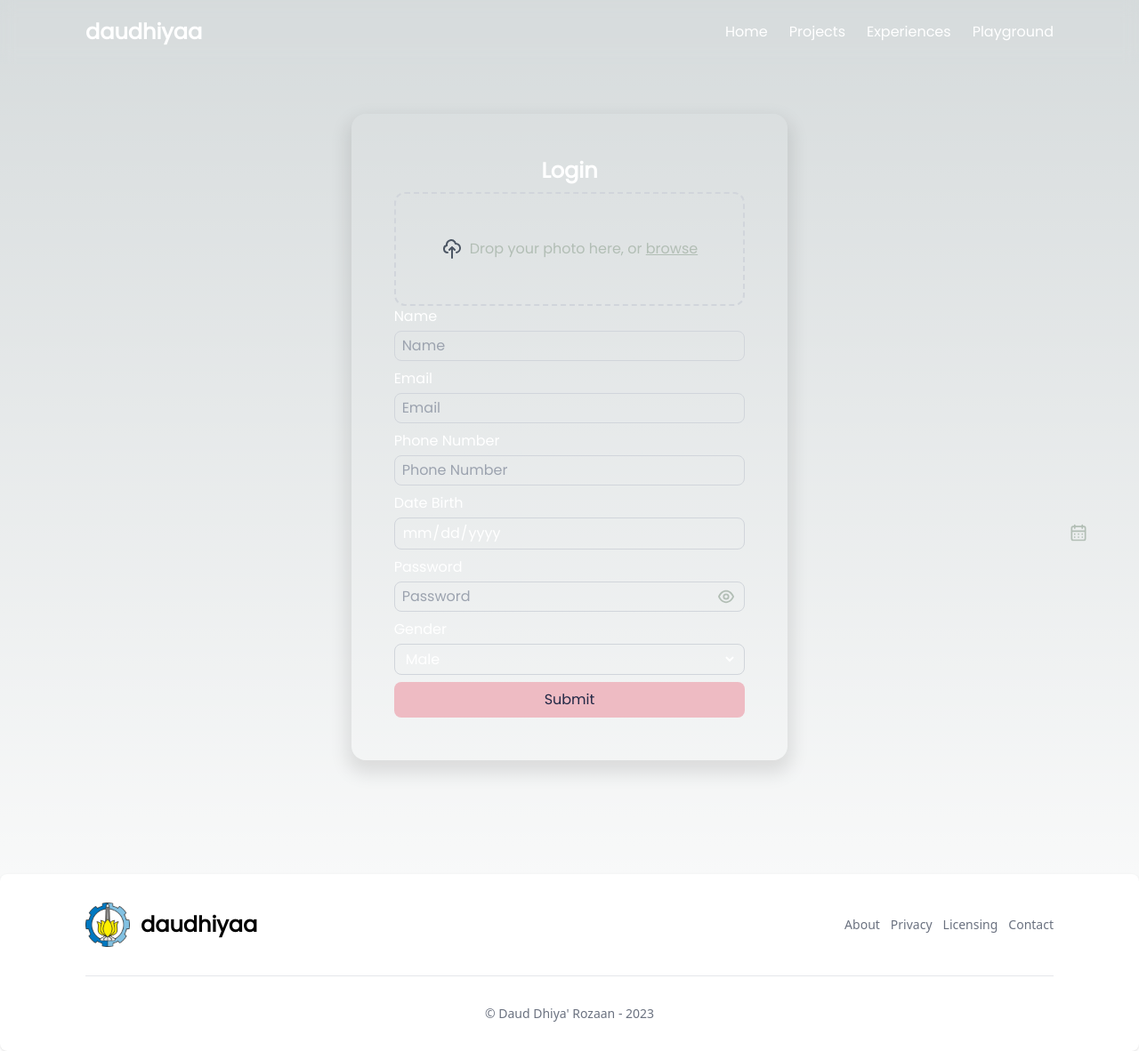
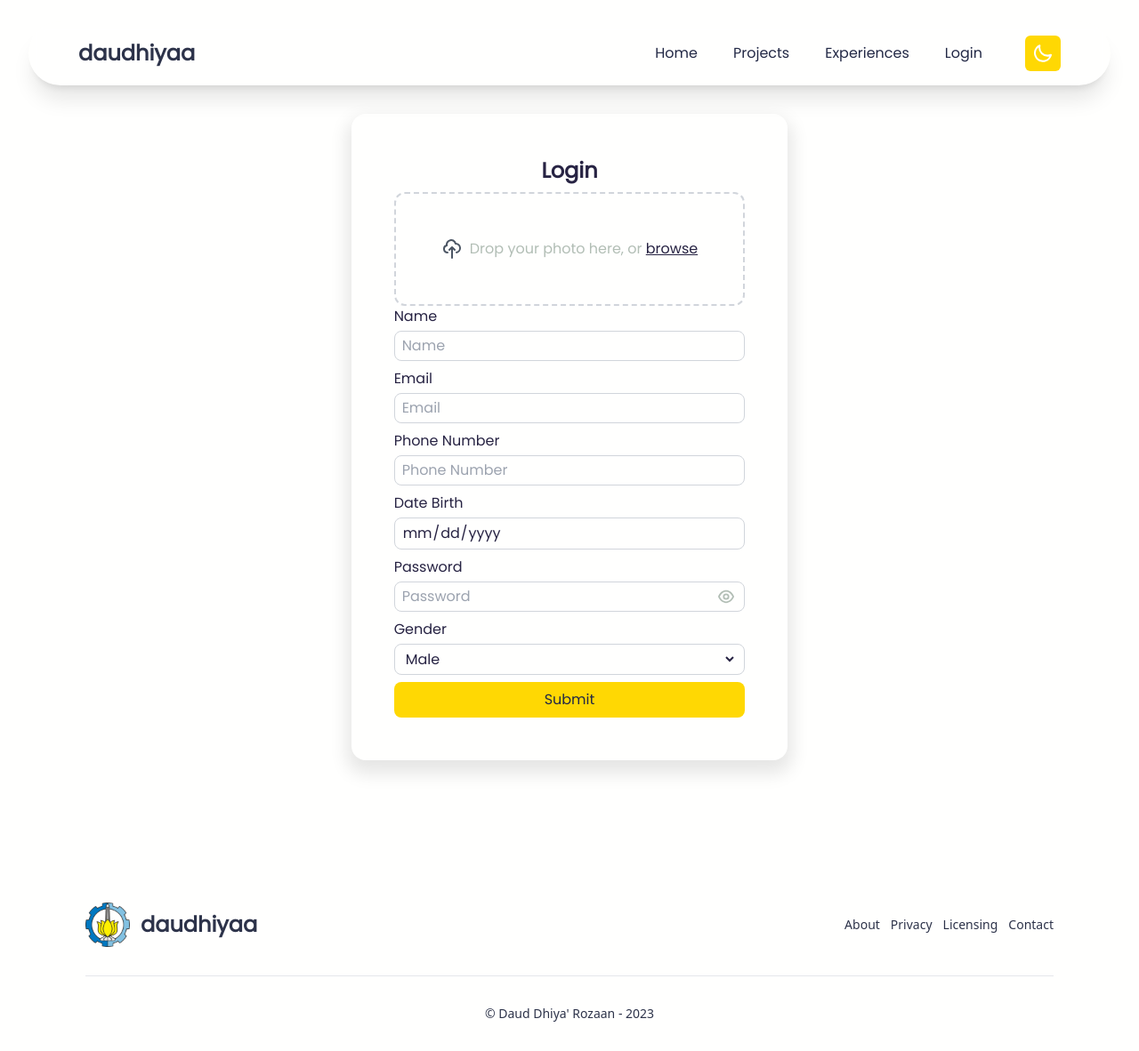
Before and after one commit to daudhiyaa/project-oprec-rpl-2023, a Next.js app: page /login in a window 1280 px wide. Shown: the whole page at 89% size. Built offline with nearby package versions, Linux system fonts and the light colour scheme.

Commit message:
feat: add light-mode & some features

```diff
--- a/package.json
+++ b/package.json
@@ -18,6 +18,8 @@
     "next": "13.1.6",
     "react": "18.2.0",
     "react-dom": "18.2.0",
+    "react-drag-drop-files": "^2.3.8",
+    "react-hook-form": "^7.43.1",
     "typescript": "4.9.5"
   },
   "devDependencies": {
--- a/src/components/NavbarList.tsx
+++ /dev/null
@@ -1,20 +0,0 @@
-import Link from "next/link";
-
-interface NavbarListProps {
-  title: string;
-  href: string;
-}
-
-export default function NavbarList(props: NavbarListProps) {
-  return (
-    <li>
-      <Link
-        className="hover:underline underline-offset-4"
-        // href={{ pathname: props.href }}
-        href={`${props.href}`}
-      >
-        {props.title}
-      </Link>
-    </li>
-  );
-}
--- a/src/components/layout/Footer.tsx
+++ b/src/components/layout/Footer.tsx
@@ -1,11 +1,11 @@
 import Image from "next/image";
 import Link from "next/link";
-import FooterList from "../FooterList";
+import FooterList from "../link/FooterList";
 import ITS from "public/its.png";
 
 export default function Footer() {
   return (
-    <footer className="py-4 px-12 bg-white rounded-lg shadow md:px-24 md:py-8 dark:bg-darkBG">
+    <footer className="py-4 px-12 w-full md:px-24 md:py-8 bg-lightBG dark:bg-darkBG">
       <div className="sm:flex sm:items-center sm:justify-between">
         <Link
           href="https://www.its.ac.id/"
@@ -18,11 +18,11 @@ export default function Footer() {
             width={50}
             height={50}
           />
-          <span className="self-center text-2xl font-semibold font-poppins whitespace-nowrap dark:text-white">
+          <span className="self-center text-2xl font-semibold font-poppins whitespace-nowrap text-lightParagraph dark:text-white">
             daudhiyaa
           </span>
         </Link>
-        <ul className="flex flex-wrap items-center gap-3 mb-6 text-sm text-gray-500 sm:mb-0 dark:text-gray-400">
+        <ul className="flex flex-wrap items-center gap-3 mb-6 text-sm  text-lightParagraph sm:mb-0 dark:text-gray-400">
           <FooterList title="About" />
           <FooterList title="Privacy" />
           <FooterList title="Licensing" />
@@ -30,9 +30,9 @@ export default function Footer() {
         </ul>
       </div>
       <hr className="my-6 border-gray-200 sm:mx-auto dark:border-gray-700 lg:my-8" />
-      <span className="block text-sm text-gray-500 sm:text-center dark:text-gray-400">
+      <span className="block text-sm text-lightParagraph sm:text-center dark:text-gray-400">
         © {""}
-        <Link href="https://flowbite.com/" className="hover:underline">
+        <Link href="https://github.com/daudhiyaa" className="hover:underline">
           Daud Dhiya&apos; Rozaan
         </Link>{" "}
         - 2023
--- a/src/components/layout/Header.tsx
+++ b/src/components/layout/Header.tsx
@@ -1,20 +1,23 @@
 import Link from "next/link";
 import { useState } from "react";
-import NavbarList from "../NavbarList";
+import NavbarList from "../link/NavbarList";
 
 export default function Header() {
   const [navbar, setNavbar] = useState(false);
 
   return (
-    <nav className="w-full fixed backdrop-blur">
-      <div className="justify-between px-12 md:px-24 md:items-center md:flex">
+    <nav
+      className={`w-[95%] left-[2.5%] mt-6 rounded-[4rem] shadow-xl shado-[0px_0px_30px_0px_rgba(0,0,0,0.3)] fixed backdrop-blur`}
+    >
+      <div className="justify-between px-12 md:px-14 md:items-center md:flex">
         <div>
           <div className="flex items-center justify-between py-3 md:py-5 md:block">
             <Link href="#">
-              <h2 className="text-2xl font-poppins text-white font-bold">
+              <h2 className="text-2xl font-poppins dark:text-white text-lightParagraph font-bold">
                 daudhiyaa
               </h2>
             </Link>
+
             <div className="md:hidden">
               <button
                 className="p-2 text-gray-700 rounded-md outline-none focus:border-gray-400 focus:border"
@@ -23,7 +26,7 @@ export default function Header() {
                 {navbar ? (
                   <svg
                     xmlns="http://www.w3.org/2000/svg"
-                    className="w-6 h-6 text-white"
+                    className="w-6 h-6 dark:text-white text-darkText"
                     viewBox="0 0 20 20"
                     fill="currentColor"
                   >
@@ -36,7 +39,7 @@ export default function Header() {
                 ) : (
                   <svg
                     xmlns="http://www.w3.org/2000/svg"
-                    className="w-6 h-6 text-white"
+                    className="w-6 h-6 dark:text-white text-darkText"
                     fill="none"
                     viewBox="0 0 24 24"
                     stroke="currentColor"
@@ -56,15 +59,15 @@ export default function Header() {
 
         <div>
           <div
-            className={`flex-1 justify-self-center pb-3 mt-8 md:block md:pb-0 md:mt-0 ${
+            className={`flex-1 justify-self-center pb-6 md:block md:pb-0 md:mt-0 ${
               navbar ? "block" : "hidden"
             }`}
           >
-            <ul className="items-center justify-center space-y-8 md:flex md:space-x-6 md:space-y-0 font-poppins text-white">
+            <ul className="md:items-center justify-center flex flex-col space-y-4 md:flex-row md:space-x-6 md:space-y-0 font-poppins text-white">
               <NavbarList title="Home" href="/" />
               <NavbarList title="Projects" href="/projects" />
               <NavbarList title="Experiences" href="/experiences" />
-              <NavbarList title="Playground" href="/#playground" />
+              <NavbarList title="Login" href="/login" />
             </ul>
           </div>
         </div>
--- a/src/components/layout/Layout.tsx
+++ b/src/components/layout/Layout.tsx
@@ -1,7 +1,12 @@
 import Head from "next/head";
-import { ReactNode } from "react";
+import Image from "next/image";
+import { ReactNode, useState } from "react";
 import Footer from "./Footer";
 import Header from "./Header";
+import Moon from "public/moon.svg";
+import Sun from "public/sun.svg";
+import NavbarList from "../link/NavbarList";
+import Link from "next/link";
 
 interface LayoutProps {
   children: ReactNode;
@@ -10,6 +15,9 @@ interface LayoutProps {
 
 export default function Layout(props: LayoutProps) {
   const { children, pageTitle } = props;
+  const [darkToggle, setDarkToggle] = useState(false);
+  const [navbar, setNavbar] = useState(false);
+
   return (
     <>
       <Head>
@@ -18,9 +26,87 @@ export default function Layout(props: LayoutProps) {
         <meta name="viewport" content="width=device-width, initial-scale=1" />
         <link rel="icon" href="/logo-title.png" />
       </Head>
-      <Header />
-      <div>{children}</div>
-      <Footer />
+      <div className={`${darkToggle && "dark"}`}>
+        <nav
+          className={`w-[95%] z-30 left-[2.5%] mt-6 rounded-[4rem] shadow-xl shado-[0px_0px_30px_0px_rgba(0,0,0,0.3)] fixed backdrop-blur`}
+          // className={`w-full z-30 fixed backdrop-blur`}
+        >
+          <div className="justify-between px-12 md:px-14 md:items-center md:flex">
+            <div>
+              <div className="flex items-center justify-between py-3 md:py-5 md:block">
+                <Link href="#">
+                  <h2 className="text-2xl font-poppins dark:text-white text-lightParagraph font-bold">
+                    daudhiyaa
+                  </h2>
+                </Link>
+
+                <div className="md:hidden">
+                  <button
+                    className="p-2 text-gray-700 rounded-md outline-none focus:border-gray-400 focus:border"
+                    onClick={() => setNavbar(!navbar)}
+                  >
+                    {navbar ? (
+                      <svg
+                        xmlns="http://www.w3.org/2000/svg"
+                        className="w-6 h-6 dark:text-white text-darkText"
+                        viewBox="0 0 20 20"
+                        fill="currentColor"
+                      >
+                        <path
+                          fillRule="evenodd"
+                          d="M4.293 4.293a1 1 0 011.414 0L10 8.586l4.293-4.293a1 1 0 111.414 1.414L11.414 10l4.293 4.293a1 1 0 01-1.414 1.414L10 11.414l-4.293 4.293a1 1 0 01-1.414-1.414L8.586 10 4.293 5.707a1 1 0 010-1.414z"
+                          clipRule="evenodd"
+                        />
+                      </svg>
+                    ) : (
+                      <svg
+                        xmlns="http://www.w3.org/2000/svg"
+                        className="w-6 h-6 dark:text-white text-darkText"
+                        fill="none"
+                        viewBox="0 0 24 24"
+                        stroke="currentColor"
+                        strokeWidth={2}
+                      >
+                        <path
+                          strokeLinecap="round"
+                          strokeLinejoin="round"
+                          d="M4 6h16M4 12h16M4 18h16"
+                        />
+                      </svg>
+                    )}
+                  </button>
+                </div>
+              </div>
+            </div>
+
+            <div className="flex gap-10">
+              <div
+                className={`flex-1 justify-self-center pb-6 md:block md:pb-0 md:mt-0 ${
+                  navbar ? "block" : "hidden"
+                }`}
+              >
+                <ul className="md:items-center justify-center flex flex-col space-y-4 md:flex-row md:space-x-6 md:space-y-0 font-poppins text-white">
+                  <NavbarList title="Home" href="/" />
+                  <NavbarList title="Projects" href="/projects" />
+                  <NavbarList title="Experiences" href="/experiences" />
+                  <NavbarList title="Login" href="/login" />
+                </ul>
+              </div>
+              <button
+                onClick={() => setDarkToggle(!darkToggle)}
+                className={`p-2 duration-300 h-min text-darkText md:flex rounded-md hover:shadow-md hover:bg-darkComponentHover bg-darkComponent ${
+                  navbar ? "max-[768px]:flex" : "max-[768px]:hidden"
+                }`}
+              >
+                <Image src={darkToggle ? Sun : Moon} alt="" />
+              </button>
+            </div>
+          </div>
+        </nav>
+
+        <div>{children}</div>
+        <Footer />
+      </div>
     </>
   );
 }
--- /dev/null
+++ b/src/components/link/NavbarList.tsx
@@ -0,0 +1,18 @@
+import Link from "next/link";
+
+interface NavbarListProps {
+  title: string;
+  href: string;
+}
+
+export default function NavbarList(props: NavbarListProps) {
+  return (
+    <Link
+      className="md:hover:underline dark:text-white text-darkText max-[768px]:hover:text-darkText underline-offset-4 rounded-xl duration-300 max-[768px]:hover:bg-gray-100 p-2"
+      href={`${props.href}`}
+      // href={{ pathname: props.href }}
+    >
+      <li>{props.title}</li>
+    </Link>
+  );
+}
--- a/src/pages/_document.tsx
+++ b/src/pages/_document.tsx
@@ -4,7 +4,7 @@ export default function Document() {
   return (
     <Html lang="en" className="scroll-smooth">
       <Head />
-      <body className="scroll-smooth">
+      <body>
         <Main />
         <NextScript />
       </body>
--- a/tailwind.config.js
+++ b/tailwind.config.js
@@ -1,8 +1,8 @@
 const { fontFamily } = require("tailwindcss/defaultTheme");
-// const defaultTheme = require("tailwindcss/defaultTheme");
 
 /** @type {import('tailwindcss').Config} */
 module.exports = {
+  darkMode: "class",
   content: [
     // Or if using `src` directory:
     "./src/**/*.{js,ts,jsx,tsx}",
@@ -15,9 +15,15 @@ module.exports = {
       colors: {
         darkBG: "#232946",
         darkParagraph: "#b8c1ec",
-        darkComponent: "#eebbc3",
-        darkComponentHover: "#d197a0",
+        // darkComponent: "#eebbc3",
+        darkComponent: "#ffd803",
+        darkComponentHover: "#ffe44f",
         darkText: "#232946",
+
+        lightBG: "#fffffe",
+        lightParagraph: "#2d334a",
+        lightComponent: "#ffd803",
+        lightText: "#272343",
       },
     },
   },
```
Also changed, not shown: src/components/sections/HeroSection.tsx (+68 -8 lines), src/components/sections/PlaygroundSection.tsx (+14 -10 lines), src/pages/login/[name].tsx (added, +37 -0 lines), src/components/link/FooterList.tsx (renamed from src/components/FooterList.tsx), 1 other file (tests, documents, lock files or other folders).
